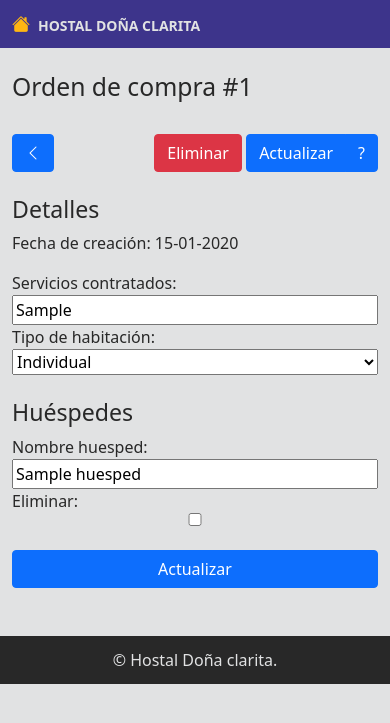
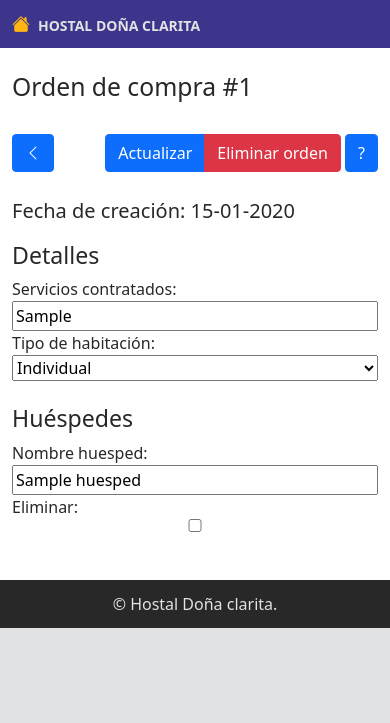
Before and after one commit to 96seba/hostal-clarita, a Django app: page /panel/cliente/ordenes_compra/detalle/1 in a window 390 px wide. Shown: the top 723 px of the page. Run offline with Django 3.2, Linux system fonts and the light colour scheme; tables that the repository leaves empty hold one stand-in row (values such as "Sample post").

Commit message:
actualizar OC y huéspedes OK

```diff
--- a/Negocio/forms.py
+++ b/Negocio/forms.py
@@ -29,6 +29,8 @@ class FormularioHuesped(forms.ModelForm):
 FormulariosHuespedes = forms.modelformset_factory(
     Huesped,
     fields=('nombre_huesped',),
-    extra=1,
-    labels={'nombre_huesped': 'Nombre'}
+    extra=0,
+    labels={'nombre_huesped': 'Nombre'},
+    min_num=1,
+    validate_min=True
 )
--- a/Negocio/views.py
+++ b/Negocio/views.py
@@ -36,31 +36,26 @@ def listar_ordenes_compra(request):
     # recuperar todas las OC de ese cliente                       # de la más nueva a la más antigua
     lista_oc = OrdenDeCompra.objects.filter(rut_cliente=rut_usuario).order_by('-fecha_orden_compra')
     # enviarlas a la vista
-    for oc in lista_oc:
-        print(oc)
     return render(request, 'Negocio/lista_orden_compra.html', {'lista_oc': lista_oc})
 
 
 def registro_orden_compra(request):
     if request.method == 'POST':
         datos_oc = FormularioOrdenCompra(request.POST)
-        lista_huespedes = FormulariosHuespedes(data=request.POST)
+        lista_huespedes = FormulariosHuespedes(request.POST)
         if datos_oc.is_valid() and lista_huespedes.is_valid():
-            # almacena los datos de los formularios en objetos
-            # para después añadirle los atributos faltantes
             nueva_oc = datos_oc.save(commit=False)
             nuevos_huespedes = lista_huespedes.save(commit=False)
-            # añade la referencia al cliente y el total de huespedes
-            # a la OC almacena la oc en la base de datos
             nueva_oc.rut_cliente = request.user.cliente
-            nueva_oc.cantidad_huespedes = lista_huespedes.total_form_count()
+            nueva_oc.cantidad_huespedes = len(nuevos_huespedes)
             nueva_oc.save()
-            # añade la referencia a la OC a cada huesped
-            # y almacenarlos en la base de datos
             for huesped in nuevos_huespedes:
                 huesped.id_orden_compra = nueva_oc
                 huesped.save()
             return redirect('listar_ordenes_compra')
+        else:
+            form_oc = FormularioOrdenCompra(request.POST)
+            form_huespedes = FormulariosHuespedes(request.POST)
     else:
         form_oc = FormularioOrdenCompra()
         form_huespedes = FormulariosHuespedes(queryset=Huesped.objects.none())
@@ -75,18 +70,19 @@ def editar_orden_compra(request, oc_id):
     # recupera la orden y todos sus huéspedes asociados
     orden = OrdenDeCompra.objects.get(id_orden_compra=oc_id)
     huespedes = inlineformset_factory(
-        OrdenDeCompra, Huesped, fields=('nombre_huesped',), extra=0)
+        OrdenDeCompra, Huesped, fields=('nombre_huesped',), min_num=1, validate_min=True, extra=0)
     # recibe las actualizaciónes de datos
     if request.method == 'POST':
         datos_orden = FormularioOrdenCompra(request.POST, instance=orden)
         datos_huespedes = huespedes(request.POST, instance=orden)
         if datos_orden.is_valid() and datos_huespedes.is_valid():
-            datos_orden.save()
+            orden_actualizada = datos_orden.save(commit=False)
+            orden_actualizada.cantidad_huespedes = datos_huespedes.total_form_count()
+            orden_actualizada.save()
             datos_huespedes.save()
     # prellena los formularios con los datos
     form_orden = FormularioOrdenCompra(instance=orden)
     form_huespedes = huespedes(instance=orden)
-
     return render(
         request,
         'Negocio/editar_orden_compra.html',
--- a/static/css/style.css
+++ b/static/css/style.css
@@ -10,6 +10,10 @@
 body {
     color: var(--negro);
     background-color: var(--gris);
+}
+
+.container {
+    background-color: white;
 }
 
 header,
@@ -71,7 +75,6 @@ footer {
 
 @media screen and (min-width: 576px) {
     .container {
-        background-color: white;
         border-radius: 16px;
         box-shadow: 0 0 8px gray;
     }
--- a/templates/Negocio/editar_orden_compra.html
+++ b/templates/Negocio/editar_orden_compra.html
@@ -20,15 +20,17 @@
                 </a>
             </div>
             <div class="col-10 col-sm-6 mb-4 text-end">
-                <a href="{% url 'eliminar_orden_compra' orden.id_orden_compra %}" onclick="return confirm('¿Confirma eliminación de esta orden? Esta acción no se puede deshacer')" class="btn btn-danger">Eliminar</a>
                 <div class="btn-group">
                     <button type="submit" class="btn btn-primary">Actualizar</button>
-                    <button class="btn btn-primary">?</button>
+                    <a href="{% url 'eliminar_orden_compra' orden.id_orden_compra %}" onclick="return confirm('¿Confirma eliminación de esta orden? Esta acción no se puede deshacer')" class="btn btn-danger">Eliminar orden</a>
                 </div>
+                <button class="btn btn-primary">?</button>
+            </div>
+            <div class="col-12">
+                <p class="lead">Fecha de creación: {{ orden.fecha_orden_compra|date:'d-m-Y' }}</p>
             </div>
             <div class="col-md-6">
                 <h3>Detalles</h3>
-                <p>Fecha de creación: {{ orden.fecha_orden_compra|date:'d-m-Y' }}</p>
                 <div class="form-group d-grid mb-4">
                     {{ form_orden }}
                 </div>
@@ -42,9 +44,6 @@
                     {{ form_huespedes }}
                 </div>
             </div>
-            <div class="col-12 d-md-none d-grid mb-4">
-                <button type="submit" class="btn btn-primary">Actualizar</button>
-            </div>
         </form>
     </article>
 {% endblock contenido %}
--- a/templates/Negocio/lista_orden_compra.html
+++ b/templates/Negocio/lista_orden_compra.html
@@ -12,10 +12,8 @@
             <div class="col-12 mb-4">
                 <h2>Lista de órdenes</h2>
             </div>
-            <div class="col-6 mb-4">
+            <div class="col-12 mb-4 text-end">
                 <a href="{% url 'registro_orden_compra' %}" class="btn btn-primary">Generar nueva orden</a>
-            </div>
-            <div class="col-6 mb-4 text-end">
                 <button class="btn btn-primary">?</button>
             </div>
             <div class="col-12 text-center">
```
